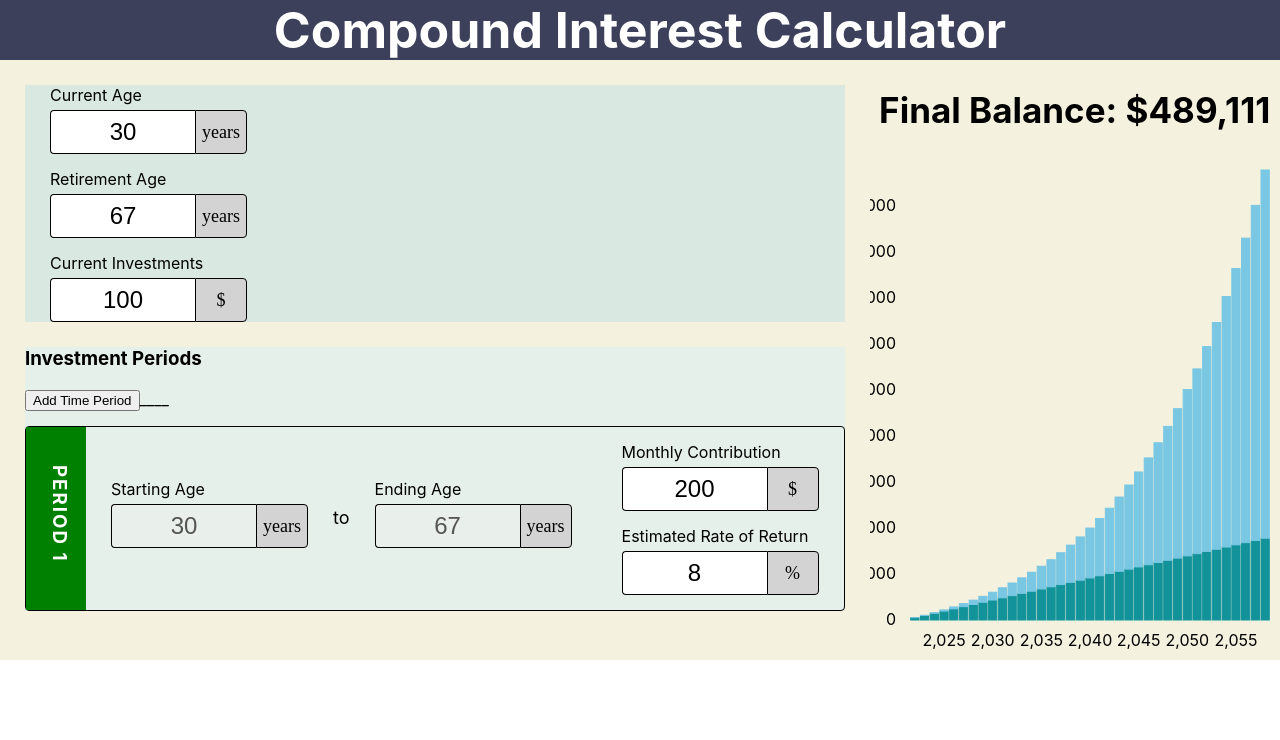
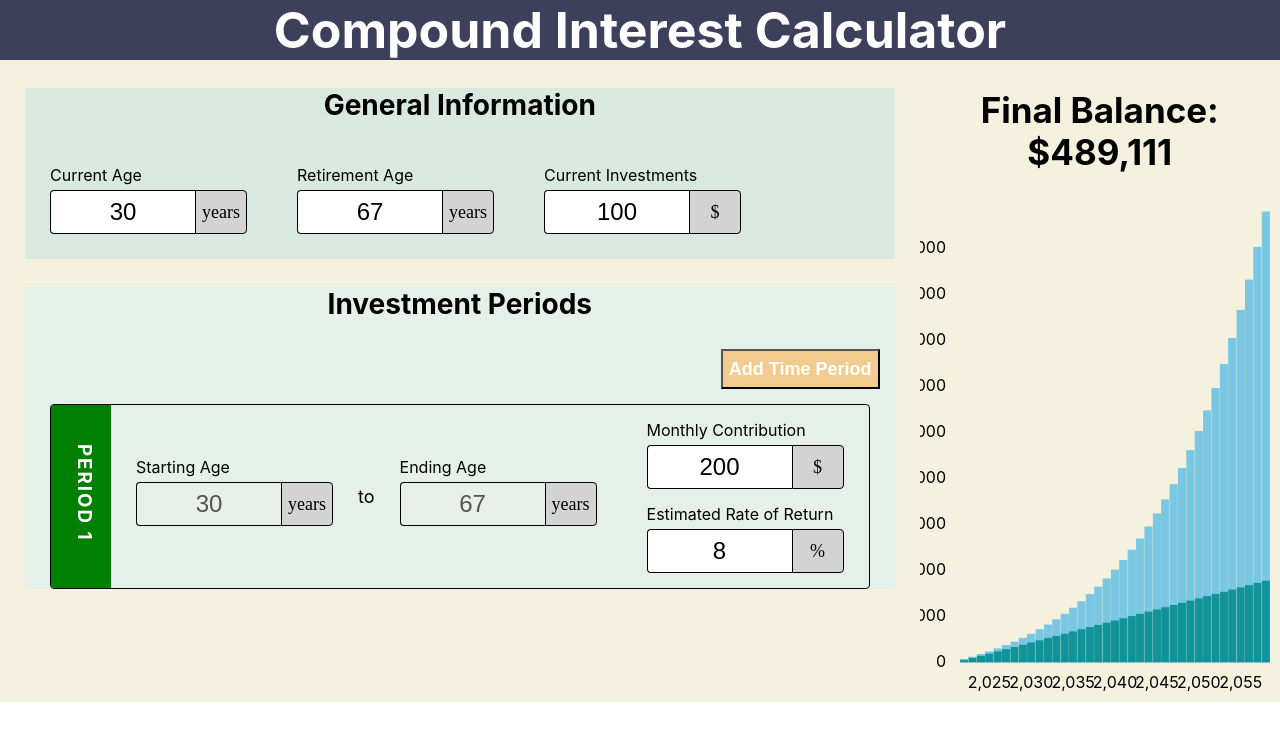
Before and after one commit to CoreyFedde/compound-interest-calculator, a React (Create React App) app: page / in a window 1280 px wide. Shown: the top 740 px of the page. Built offline with nearby package versions, Linux system fonts and the light colour scheme.

Commit message:
Fix buttons

```diff
--- a/src/App.js
+++ b/src/App.js
@@ -17,10 +17,10 @@ const Title = styled.h1`
   margin: 0;
 `;
 const FormWrapper = styled.div`
-  flex: 1;
+  flex: 4;
 `;
 const DataWrapper = styled.div`
-  flex: 1;
+  flex: 6;
 `;
 const AppWrapper = styled.div`
   display: flex;
--- a/src/components/InfoForm.js
+++ b/src/components/InfoForm.js
@@ -6,7 +6,13 @@ const FormWrapper = styled.div`
   background: #d9e8e0;
   margin: 25px 25px;
 `;
-const Form = styled.form``;
+const Form = styled.form`
+display: flex;
+`;
+const SectionTitle = styled.h3`
+  text-align: center;
+  font-size: 28px;
+`;
 const InputWrapper = styled.div``;
 const Label = styled.label``;
 
@@ -61,7 +67,8 @@ const InfoForm = ({ userValues, handleSubmit }) => {
     newUserValues;
   return (
     <FormWrapper>
-      <form onSubmit={handleSubmit}>
+      <SectionTitle>General Information</SectionTitle>
+      <Form onSubmit={handleSubmit}>
         <Input
           label={"Current Age"}
           type="text"
@@ -92,7 +99,7 @@ const InfoForm = ({ userValues, handleSubmit }) => {
           onBlur={validateChange}
           onKeyDown={onEnter}
         />
-      </form>
+      </Form>
     </FormWrapper>
   );
 };
--- a/src/components/TimePeriod.js
+++ b/src/components/TimePeriod.js
@@ -3,7 +3,7 @@ import Input from "./forms/Input";
 import styled from "styled-components";
 
 const PeriodWrapper = styled.div`
-  margin: 15px auto 25px;
+  margin: 15px 25px 25px;
   display: flex;
   border: 1px solid black;
   border-radius: 4px;
--- a/src/components/TimeRangeForm.js
+++ b/src/components/TimeRangeForm.js
@@ -11,6 +11,15 @@ const FormWrapper = styled.div`
 const SectionTitle = styled.h3`
   text-align: center;
   font-size: 28px;
+`;
+
+const Button = styled.button`
+    height: 40px;
+    margin: auto 15px;
+    background-color: ${props => props.type === 'remove' ? '#E07A5F' : '#F2CC8F'};
+    color: white;
+    font-size: 18px;
+    font-weight: bold;
 `;
 
 const TimeRangeForm = ({ timeRangeValues, userValues, handleSubmit }) => {
@@ -214,14 +223,15 @@ const TimeRangeForm = ({ timeRangeValues, userValues, handleSubmit }) => {
   //   For key, don't use r.start or r.end in key otherwise forces rerender after change
   return (
     <FormWrapper>
-      <h3>Investment Periods</h3>
-      {shouldShowAddTimeRangeButton && (
-        <button onClick={addTimeRange}>Add Time Period </button>
-      )}
+      <SectionTitle>Investment Periods</SectionTitle>
+      <div style={{display: 'flex', justifyContent: 'end'}}>
       {shouldShowRemoveTimeRangeButton && (
-        <button onClick={removeTimeRange}> Remove Time Period</button>
-      )}
-      ____
+            <Button onClick={removeTimeRange} type="remove"> Remove Time Period</Button>
+        )}
+        {shouldShowAddTimeRangeButton && (
+            <Button onClick={addTimeRange} type="add">Add Time Period </Button>
+        )}
+      </div>
       <form>
         {newTimeRangeValues.map((r, i) => (
           <TimePeriod
```
